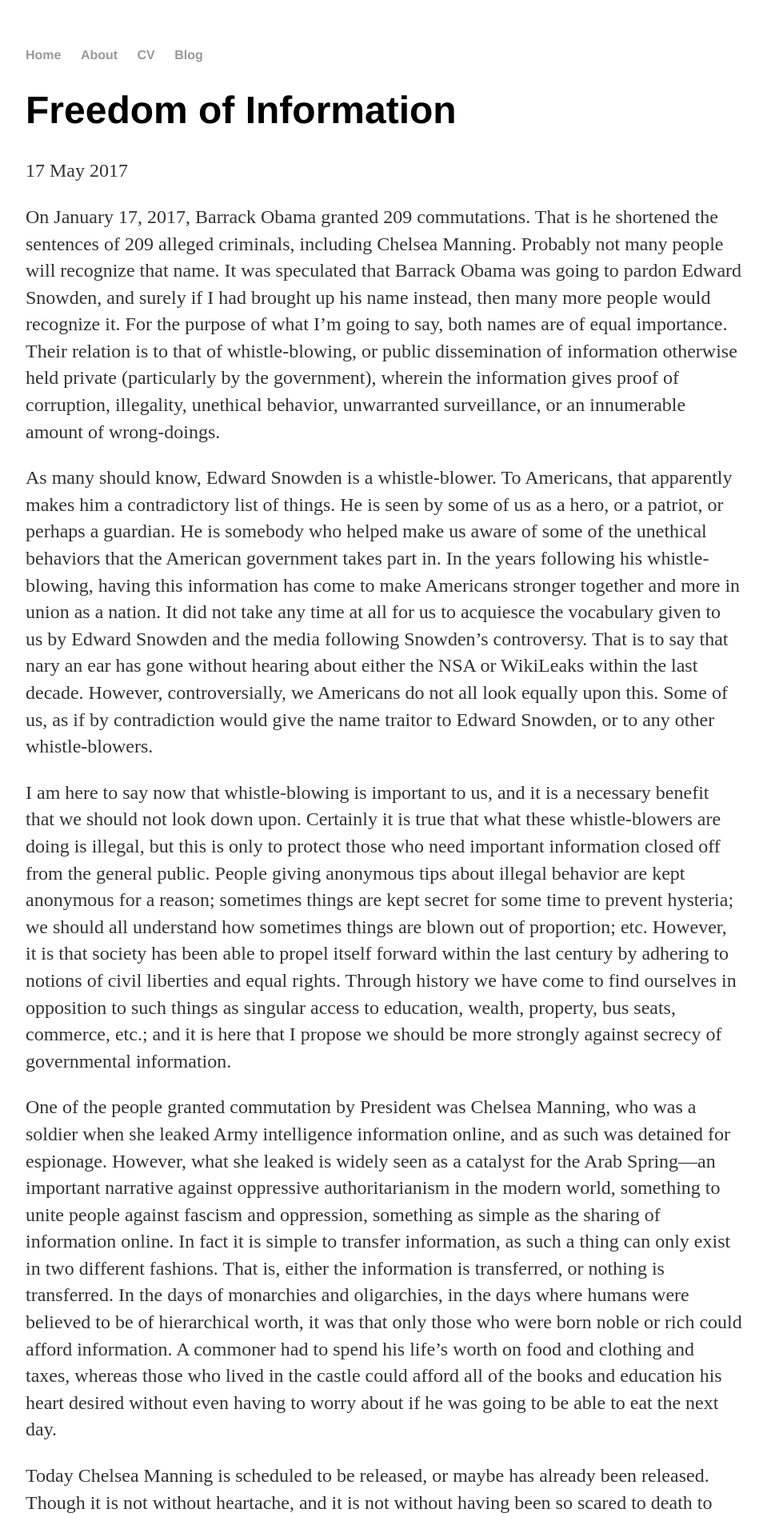
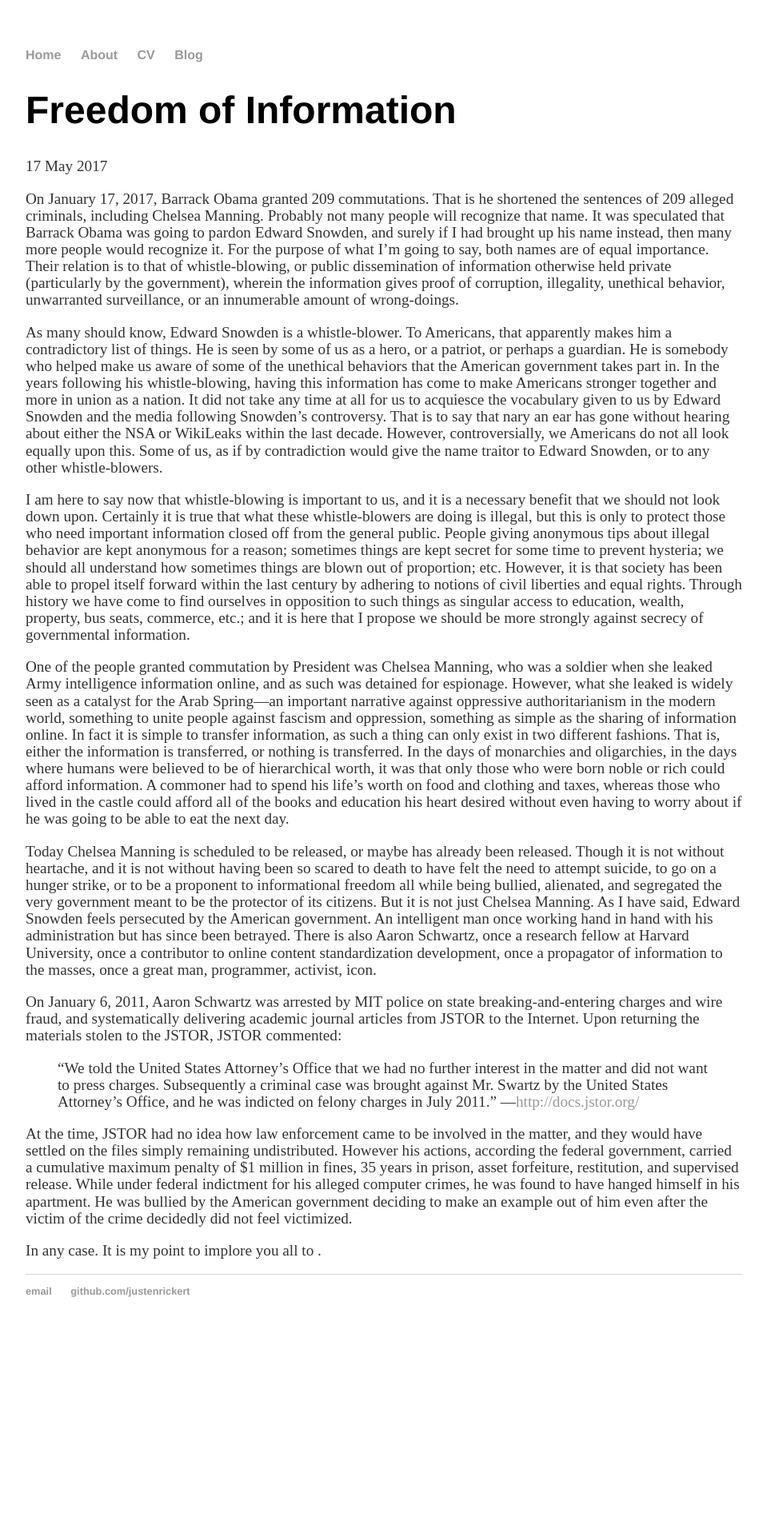
Before and after one commit to JustenRickert/justenrickert-old-user-page, a Jekyll site: the page built from _posts/2017-05-09-test-post.md, in a window 1280 px wide. Shown: the top 1902 px of the page at 80% size, without its empty margins (160-1119 px from the left). Built offline with Jekyll 4.4.1, drawn with Linux system fonts in a browser that asks for light colours; after the commit the page ends 1682 px from its top, so only the background shows below that.

```diff
--- a/css/main.css
+++ b/css/main.css
@@ -24,8 +24,8 @@ h1 {
     font-family:'Helvetica', 'Arial', 'Sans-Serif';
 }
 p {
-    font-size: 1.5em;
-    line-height: 1.4em;
+    font-size: 1.2em;
+    line-height: 1.1em;
     color: #333;
 }
 footer {
@@ -35,7 +35,7 @@ footer {
 
 ul.posts {
     margin: 20px auto 40px;
-    font-size: 1.5em;
+    font-size: 1.2em;
 }
 
 ul.posts li {
```
Also changed, not shown: blog/index.html (added, +11 -0 lines).
